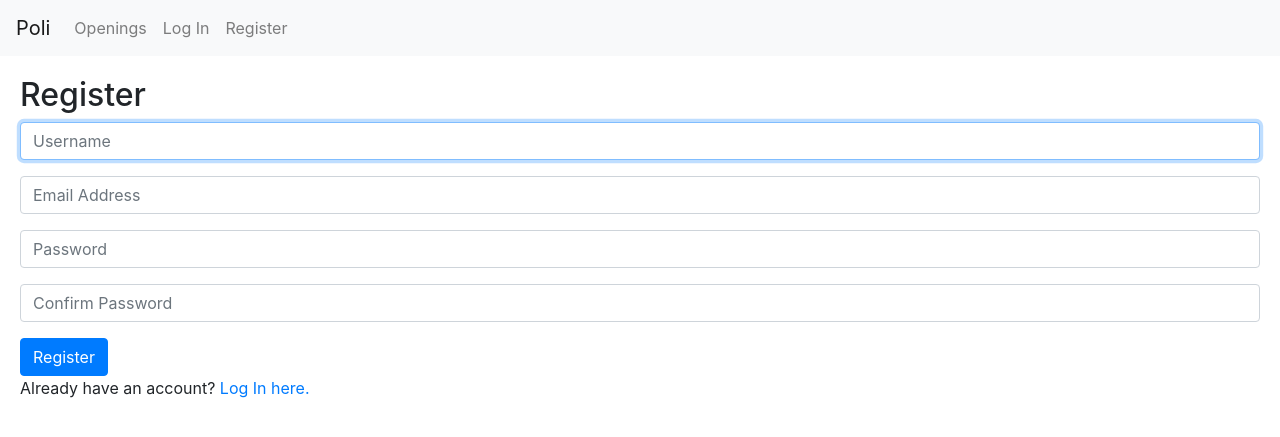
After one commit to eldocbrown/poli, a Django app: page /register in a window 1280 px wide. The commit adds this page. Shown: the top 437 px of the page. Run offline with Django 3.2, Linux system fonts and the light colour scheme; some libraries are stand-ins or nearby versions.

Commit message:
Login / Logout / Register

```diff
--- a/policon/static/policon/styles.css
+++ b/policon/static/policon/styles.css
@@ -1,3 +1,7 @@
+.body {
+  margin: 20px;
+}
+
 #availabilityList {
   padding-top: 10px;
 }
--- a/policon/templates/policon/index.html
+++ b/policon/templates/policon/index.html
@@ -3,11 +3,6 @@
 {% load static %}
 
 {% block script %}
-<script src="https://code.jquery.com/jquery-3.4.1.slim.min.js" integrity="sha384-J6qa4849blE2+poT4WnyKhv5vZF5SrPo0iEjwBvKU7imGFAV0wwj1yYfoRSJoZ+n" crossorigin="anonymous"></script>
-<script src="https://cdn.jsdelivr.net/npm/popper.js@1.16.0/dist/umd/popper.min.js" integrity="sha384-Q6E9RHvbIyZFJoft+2mJbHaEWldlvI9IOYy5n3zV9zzTtmI3UksdQRVvoxMfooAo" crossorigin="anonymous"></script>
-<link rel="stylesheet" href="https://stackpath.bootstrapcdn.com/bootstrap/4.4.1/css/bootstrap.min.css" integrity="sha384-Vkoo8x4CGsO3+Hhxv8T/Q5PaXtkKtu6ug5TOeNV6gBiFeWPGFN9MuhOf23Q9Ifjh" crossorigin="anonymous">
-<script src="https://stackpath.bootstrapcdn.com/bootstrap/4.4.1/js/bootstrap.min.js" integrity="sha384-wfSDF2E50Y2D1uUdj0O3uMBJnjuUD4Ih7YwaYd1iqfktj0Uod8GCExl3Og8ifwB6" crossorigin="anonymous"></script>
-<link rel="stylesheet" type="text/css" href="{% static 'policon/styles.css' %}">
 <script src="{% static 'policon/policon.js' %}"></script>
 {% endblock %}
 
--- a/policon/templates/policon/layout.html
+++ b/policon/templates/policon/layout.html
@@ -1,13 +1,54 @@
+{% load static %}
+
 <!DOCTYPE html>
 <html lang="en" dir="ltr">
   <head>
     <meta charset="utf-8">
     <title>{% block title %}Poli{% endblock %}</title>
 
+    <script src="https://code.jquery.com/jquery-3.4.1.slim.min.js" integrity="sha384-J6qa4849blE2+poT4WnyKhv5vZF5SrPo0iEjwBvKU7imGFAV0wwj1yYfoRSJoZ+n" crossorigin="anonymous"></script>
+    <script src="https://cdn.jsdelivr.net/npm/popper.js@1.16.0/dist/umd/popper.min.js" integrity="sha384-Q6E9RHvbIyZFJoft+2mJbHaEWldlvI9IOYy5n3zV9zzTtmI3UksdQRVvoxMfooAo" crossorigin="anonymous"></script>
+    <link rel="stylesheet" href="https://stackpath.bootstrapcdn.com/bootstrap/4.4.1/css/bootstrap.min.css" integrity="sha384-Vkoo8x4CGsO3+Hhxv8T/Q5PaXtkKtu6ug5TOeNV6gBiFeWPGFN9MuhOf23Q9Ifjh" crossorigin="anonymous">
+    <script src="https://stackpath.bootstrapcdn.com/bootstrap/4.4.1/js/bootstrap.min.js" integrity="sha384-wfSDF2E50Y2D1uUdj0O3uMBJnjuUD4Ih7YwaYd1iqfktj0Uod8GCExl3Og8ifwB6" crossorigin="anonymous"></script>
+    <link rel="stylesheet" type="text/css" href="{% static 'policon/styles.css' %}">
+
     {% block script %}
     {% endblock %}
   </head>
   <body>
+
+    <nav class="navbar navbar-expand-lg navbar-light bg-light">
+        <a class="navbar-brand" href="#">Poli</a>
+
+        <div>
+          <ul class="navbar-nav mr-auto">
+            {% if user.is_authenticated %}
+                <li class="nav-item" id="userNavItem">
+                    <a class="nav-link" href="#"><strong>{{ user.username }}</strong></a>
+                </li>
+            {% endif %}
+            <li class="nav-item">
+              <a class="nav-link" href="/" id="posts-link">Openings</a>
+            </li>
+            {% if user.is_authenticated %}
+                <li class="nav-item">
+                    <a class="nav-link" href="#" id="new-post-link">My Schedule</a>
+                </li>
+                <li class="nav-item">
+                    <a class="nav-link" href="{% url 'policon:logout' %}">Log Out</a>
+                </li>
+            {% else %}
+                <li class="nav-item">
+                    <a class="nav-link" href="{% url 'policon:login' %}">Log In</a>
+                </li>
+                <li class="nav-item">
+                    <a class="nav-link" href="{% url 'policon:register' %}">Register</a>
+                </li>
+            {% endif %}
+          </ul>
+        </div>
+      </nav>
+
     <div class="body">
       {% block body %}
       {% endblock %}
--- /dev/null
+++ b/policon/templates/policon/register.html
@@ -0,0 +1,30 @@
+{% extends "policon/layout.html" %}
+
+{% block body %}
+
+    <h2>Register</h2>
+
+    {% if message %}
+        <div>{{ message }}</div>
+    {% endif %}
+
+    <form action="{% url 'policon:register' %}" method="post">
+        {% csrf_token %}
+        <div class="form-group">
+            <input class="form-control" autofocus type="text" name="username" placeholder="Username">
+        </div>
+        <div class="form-group">
+            <input class="form-control" type="email" name="email" placeholder="Email Address">
+        </div>
+        <div class="form-group">
+            <input class="form-control" type="password" name="password" placeholder="Password">
+        </div>
+        <div class="form-group">
+            <input class="form-control" type="password" name="confirmation" placeholder="Confirm Password">
+        </div>
+        <input class="btn btn-primary" type="submit" value="Register">
+    </form>
+
+    Already have an account? <a href="{% url 'policon:login' %}">Log In here.</a>
+
+{% endblock %}
--- a/policon/urls.py
+++ b/policon/urls.py
@@ -6,4 +6,7 @@ app_name = "policon"
 
 urlpatterns = [
     path("", views.index, name="index"),
+    path("login", views.login_view, name="login"),
+    path("logout", views.logout_view, name="logout"),
+    path("register", views.register, name="register"),
 ]
--- a/policon/views.py
+++ b/policon/views.py
@@ -1,6 +1,57 @@
 from django.shortcuts import render
-from django.http import HttpResponse
+from django.http import HttpResponse, HttpResponseRedirect
+from django.contrib.auth import authenticate, login, logout
+from django.urls import reverse
 
 # Create your views here.
 def index(request):
     return render(request, "policon/index.html");
+
+def login_view(request):
+    if request.method == "POST":
+
+        # Attempt to sign user in
+        username = request.POST["username"]
+        password = request.POST["password"]
+        user = authenticate(request, username=username, password=password)
+
+        # Check if authentication successful
+        if user is not None:
+            login(request, user)
+            return HttpResponseRedirect(reverse("policon:index"))
+        else:
+            return render(request, "policon/login.html", {
+                "message": "Invalid username and/or password."
+            })
+    else:
+        return render(request, "policon/login.html")
+
+def logout_view(request):
+    logout(request)
+    return HttpResponseRedirect(reverse("policon:index"))
+
+def register(request):
+    if request.method == "POST":
+        username = request.POST["username"]
+        email = request.POST["email"]
+
+        # Ensure password matches confirmation
+        password = request.POST["password"]
+        confirmation = request.POST["confirmation"]
+        if password != confirmation:
+            return render(request, "policon/register.html", {
+                "message": "Passwords must match."
+            })
+
+        # Attempt to create new user
+        try:
+            user = User.objects.create_user(username, email, password)
+            user.save()
+        except IntegrityError:
+            return render(request, "policon/register.html", {
+                "message": "Username already taken."
+            })
+        login(request, user)
+        return HttpResponseRedirect(reverse("policon:index"))
+    else:
+        return render(request, "policon/register.html")
```
Also changed, not shown: policon/templates/policon/login.html (added, +24 -0 lines), policorp/views.py (+51 -0 lines).
